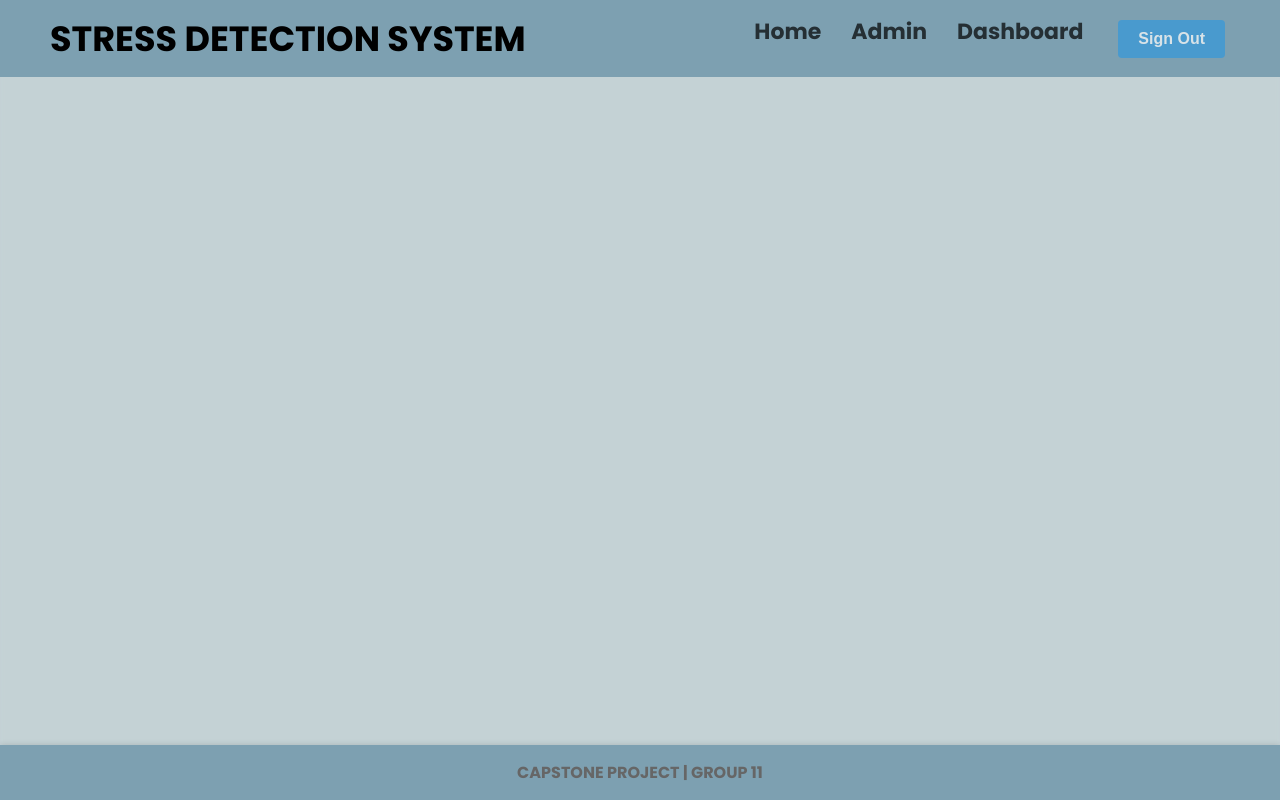
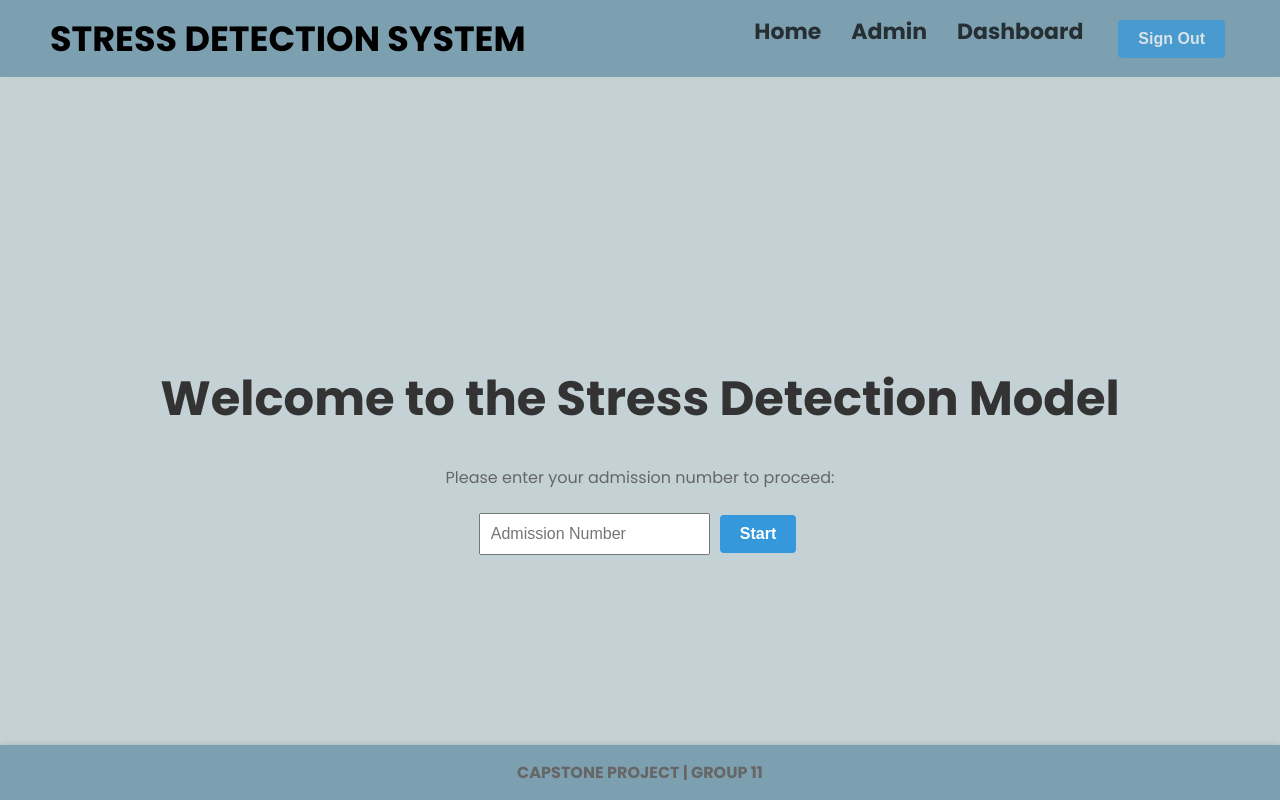
Before and after one commit to DahamiFonseka/AI-Based-Stress-Detection-System-for-University-Students, a React (Create React App) app: page /admission in a window 1280 px wide. Built offline with nearby package versions, Linux system fonts and the light colour scheme; no server answers; sample sign-in values are in the browser's storage.

Commit message:
add admission no page

```diff
--- a/src/App.js
+++ b/src/App.js
@@ -13,6 +13,7 @@ import FaceDetector from './Page/StressModel/FaceDetector';
 import History from './Page/history';
 import Statistics from './Page/statistics';
 import DownloadReport from './Page/downloadReport';
+import AdmissionPage from './Page/AdmissionPage';
 
 function App() {
 
@@ -34,6 +35,7 @@ function App() {
             <Route path="/history" element={<ProtectedRoute userLoggedIn={userLoggedIn}><History /></ProtectedRoute>} />
             <Route path="/statistics" element={<ProtectedRoute userLoggedIn={userLoggedIn}><Statistics /></ProtectedRoute>} />
             <Route path="/downloadReport" element={<ProtectedRoute userLoggedIn={userLoggedIn}><DownloadReport /></ProtectedRoute>} />
+            <Route path="/admission" element={ <ProtectedRoute userLoggedIn={userLoggedIn}><AdmissionPage /></ProtectedRoute>} />
             <Route path="/StressModel/FaceDetector" element={<FaceDetector />} />
           </Routes>
           </main>
--- /dev/null
+++ b/src/Page/AdmissionPage.js
@@ -0,0 +1,42 @@
+import React, { useState } from "react";
+import { useNavigate } from "react-router-dom";
+
+const AdmissionPage = () => {
+  const [admissionNo, setAdmissionNo] = useState("");
+  const navigate = useNavigate();
+
+  const handleStart = () => {
+    if (admissionNo) {
+      navigate(`/StressModel/FaceDetector?admissionNo=${admissionNo}`);
+    } else {
+      alert("Please enter your admission number.");
+    }
+  };
+
+  return (
+    <div style={{ textAlign: "center", marginTop: "50px" }}>
+      <h1>Welcome to the Stress Detection Model</h1>
+      <p>Please enter your admission number to proceed:</p>
+      <input
+        type="text"
+        placeholder="Admission Number"
+        value={admissionNo}
+        onChange={(e) => setAdmissionNo(e.target.value)}
+        style={{ padding: "10px", fontSize: "16px" }}
+      />
+      <button
+        onClick={handleStart}
+        style={{
+          marginLeft: "10px",
+          padding: "10px 20px",
+          fontSize: "16px",
+          cursor: "pointer",
+        }}
+      >
+        Start
+      </button>
+    </div>
+  );
+};
+
+export default AdmissionPage;
--- a/src/Page/Home.js
+++ b/src/Page/Home.js
@@ -13,7 +13,7 @@ const Home = () => {
         <h1>
           Welcome to the <br /> AI-Based Stress Detection System
         </h1>
-        <Link to="/StressModel/FaceDetector"><button>Get Started</button></Link>
+        <Link to="/admission"><button>Get Started</button></Link>
         <button>Learn More</button>
       </div>
     </div>
--- a/src/firebase/firebase.js
+++ b/src/firebase/firebase.js
@@ -1,6 +1,6 @@
 import { initializeApp } from "firebase/app";
-
 import { getAuth } from "firebase/auth";
+import { getFirestore } from "firebase/firestore";
 
 // Your web app's Firebase configuration
 // For Firebase JS SDK v7.20.0 and later, measurementId is optional
@@ -17,7 +17,7 @@ const firebaseConfig = {
 
 // Initialize Firebase
 const app = initializeApp(firebaseConfig);
-
+const db = getFirestore(app);
 const auth = getAuth(app);
 
-export { app, auth};
+export { app, auth, db };
```
